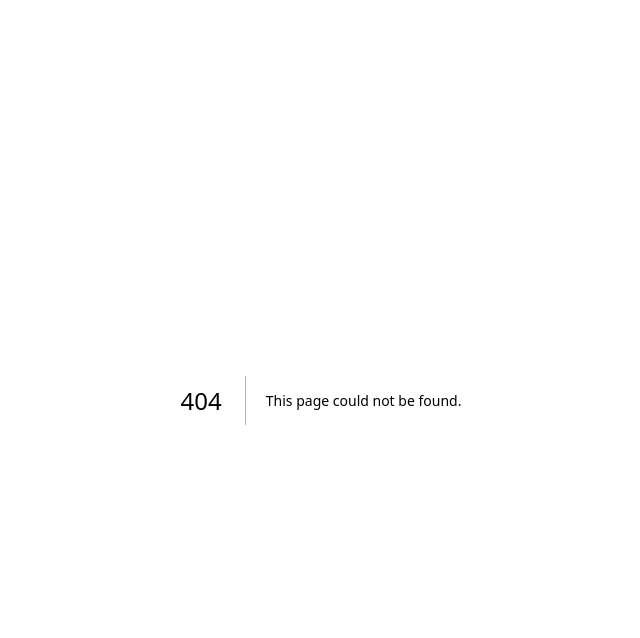
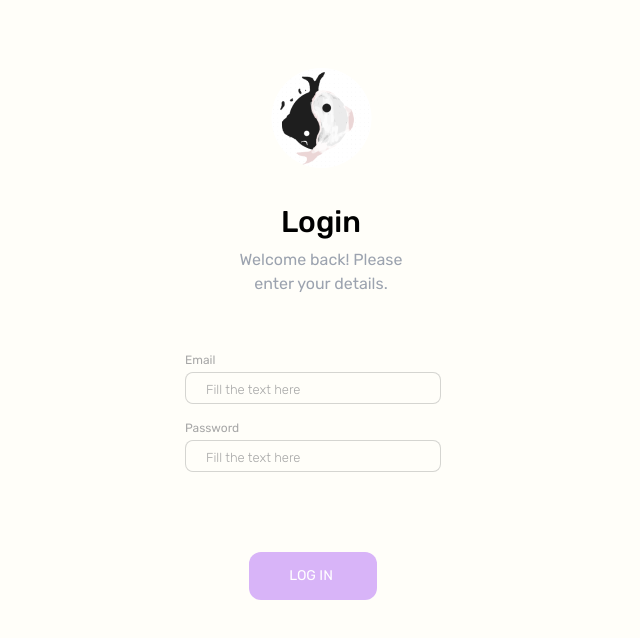
Before and after one commit to Dulyarat455/monieeiei, a Next.js app: page /login in a window 1280 px wide. Before the commit this address had no page. Shown: the top 638 px of the page, without its empty margins (319-959 px from the left). Built offline with nearby package versions, Linux system fonts and the light colour scheme.

Commit message:
login page

```diff
--- /dev/null
+++ b/src/pages/login.js
@@ -0,0 +1,42 @@
+import React from "react";
+import logo from  '../../public/images/logo2.png'
+import Image from "next/image";
+import { Rubik } from 'next/font/google'
+const inter = Rubik({ subsets: ['latin'],weight:['400'] })
+export default function login(){
+    return(
+        <div className={`min-h-screen bg-[#FFFEF9] ${inter.className}`}>
+        <div className= "flex flex-col items-center justify-center h-full pt-10">
+            <div className='profile flex justify-center py-7'>
+                <Image src={logo} alt="logo" />
+            </div>
+
+            <div className="title flex flex-col items-center">
+                <h4 className='text-3xl font-medium font-rubik mt-2'>Login</h4>
+                <label className='mt-2 font-normal font-rubik text-[#757575] w-2/3 text-center text-gray-400'>Welcome back! Please enter your details.</label>
+            </div>
+
+
+            <div className="mt-14 items-center justify-center ">
+                <div>
+                    <label className=" text-[#A7A7A7] text-xs flex">Email</label>
+                    <input
+                        className="flex flex-col items-center justify-center mt-1 bg-[#FFFEF9] border-[1px] h-8 w-[16rem] rounded-lg border-opacity-30 border-[#757575] placeholder-[#A7A7A7] placeholder:font-rubik pl-5 placeholder:text-[13px] placeholder:font-light"
+                        placeholder="Fill the text here"
+                    />
+                </div>
+                <div className="items-center justify-center">
+                    <label className="mt-4 text-[#A7A7A7] text-xs flex">Password</label>
+                    <input
+                        className="mt-1 bg-[#FFFEF9] border-[1px] h-8 w-[16rem] rounded-lg border-opacity-30 border-[#757575] placeholder-[#A7A7A7] placeholder:font-rubik pl-5 placeholder:text-[13px] placeholder:font-light"
+                        placeholder="Fill the text here"
+                    />
+                    <div className="flex flex-col items-center justify-center bg-[#D8B4F8] mt-20 ml-16 mr-20 p-2 pl-4 pr-5 w-32 h-12 text-white text-sm rounded-xl font-rubik hover:bg-[#CA8DFF]" onClick={ ()=>{}}>
+                        <button >LOG IN</button>
+                    </div>
+                </div>
+            </div>
+        </div>
+    </div>
+    )
+}
```
